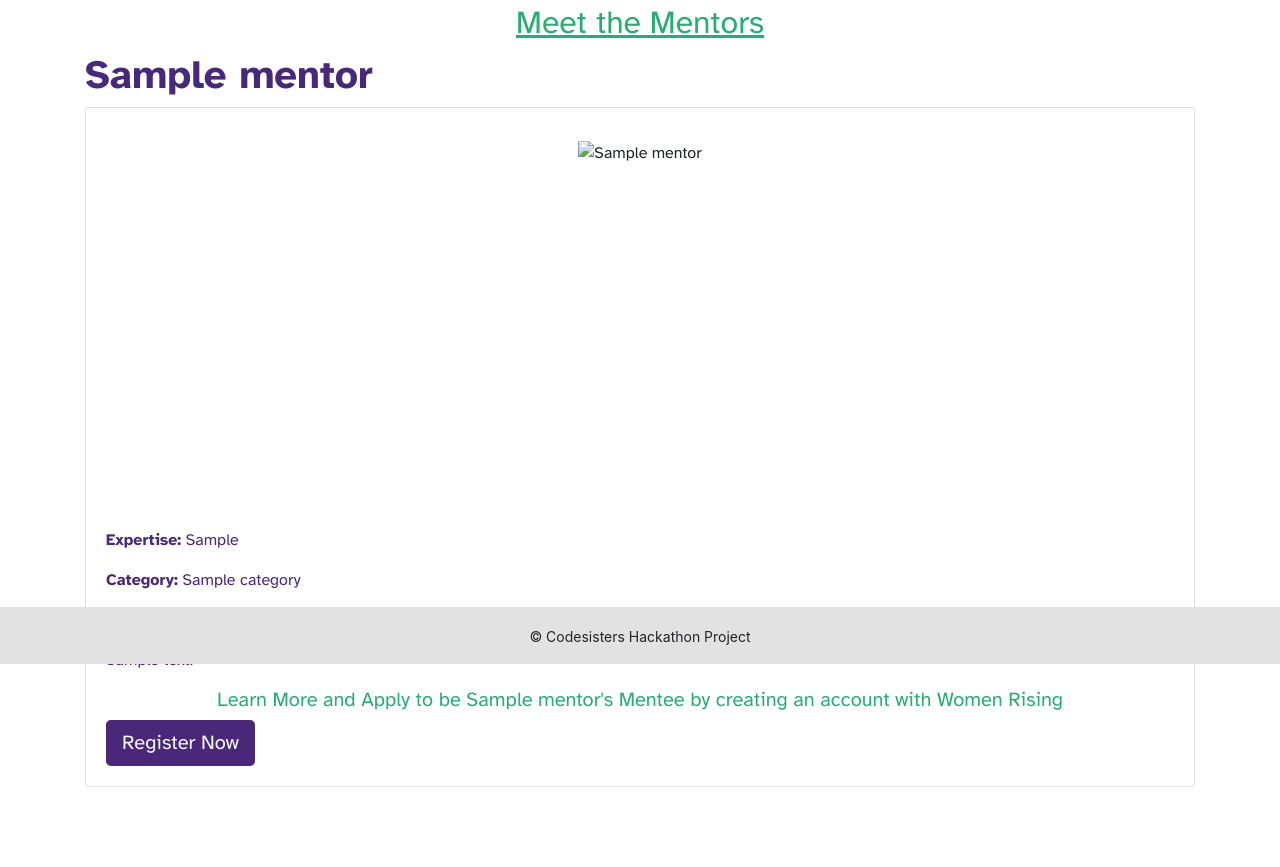
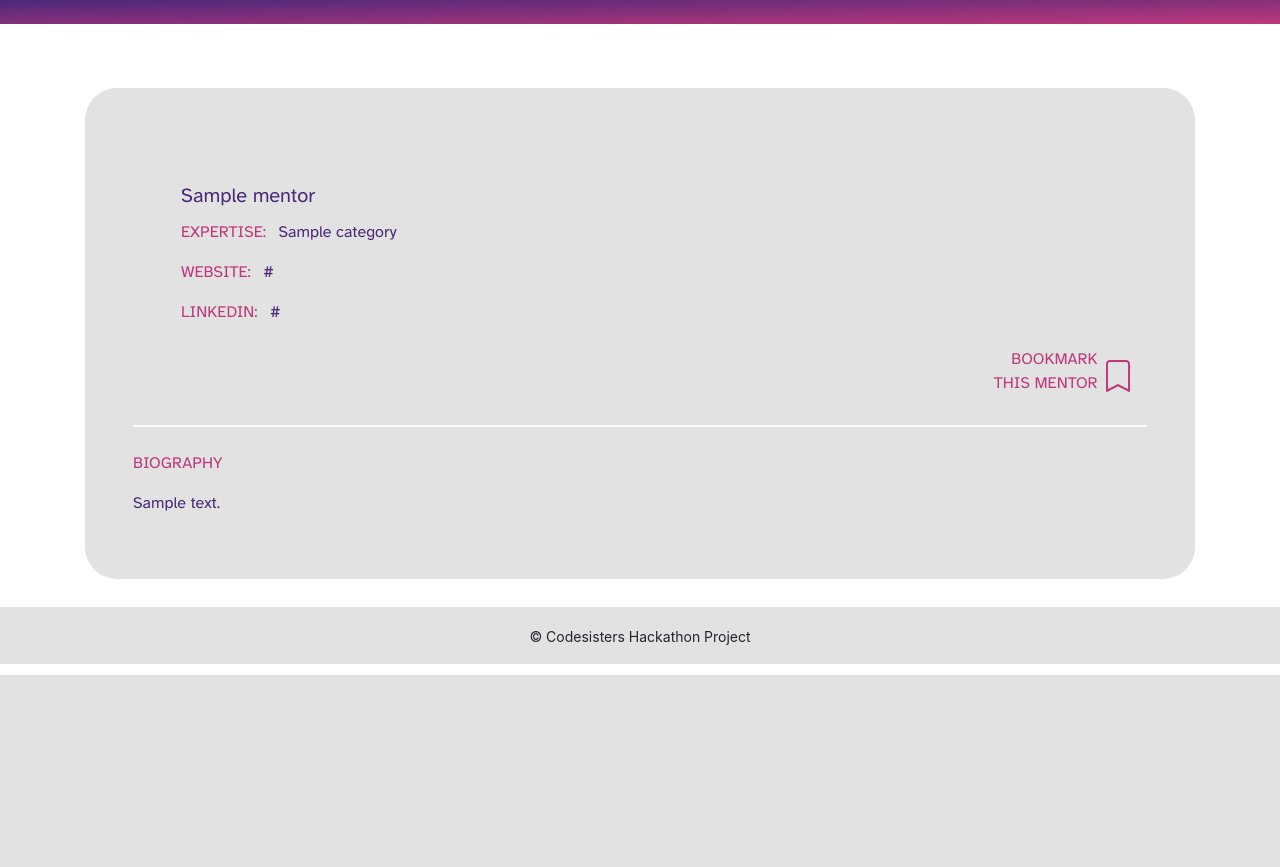
Before and after one commit to rachel-o-donnell/rising-women, a Django app: a page that uses mentors/templates/mentor-detail.html in a window 1280 px wide. Shown: the part 136-1003 px from the top of the page. After the commit the page ends 811 px from the top, so only its background shows below. Run offline with Django 3.2, Linux system fonts and the light colour scheme; tables that the repository leaves empty hold one stand-in row (values such as "Sample post").

Commit message:
mentor detail styling 2

```diff
--- a/mentors/templates/mentor-detail.html
+++ b/mentors/templates/mentor-detail.html
@@ -1,47 +1,47 @@
 {% extends "base.html" %}
 {% load static %}
 
-{% block extra_title %}{{ object.name }} | {% endblock %}
-
 {% block content %}
-
-<div class="container mb-5">
+    {% include 'includes/header-separator-bar.html' %}
+    <div class="container mt-5 mb-5">
         <div class="row">
-        <div class="col text-center mt-1">
-            <!-- PAGE HEADING -->
-            <h2 class="display-5 text-center myy-5 color-green"><u>Meet the Mentors</u></h2>
+            <div class="col">
+                <div class="card mt-3 mb-3 text-center bg-light-grey border-0 rounded-card color-dark-purple">
+                    <div class="card-body p-5">
+                        <div class="d-flex">
+                            {% if "placeholder" in object.image.url %}
+                                <img class="card-img-top rounded-circle detail-card-image"
+                                     src="https://res.cloudinary.com/dwjq6izv5/image/upload/v1676992902/PP1/blank-profile-picture-g64a2ffd0b_640_bsdtib.png">
+                            {% else %}
+                                <img class="card-img-top rounded-circle detail-card-image" src='{{ object.image.url }}'>
+                            {% endif %}
+                            <div class="text-left ml-5">
+                                <h5 class="card-title mt-5">
+                                    {{ object.name }}
+                                </h5>
+                                <p><span class="text-uppercase color-pink mr-2">Expertise:</span> {{ object.category }}
+                                </p>
+                                <p><span class="text-uppercase color-pink mr-2">Website:</span> {{ object.website }}</p>
+                                <p><span class="text-uppercase color-pink mr-2">Linkedin:</span> {{ object.linkedin }}
+                                </p>
                             </div>
                         </div>
-    <!-- INDIVIDUAL MENTOR DETAIL -->
-    <h1 class="color-dark-purple"><b>{{ object.name }}</b></h1>
-    <div class="card mb-3">
-        <img class="card-img-top mentorimg mx-auto" src="{{ object.image.url }}" alt="{{ object.name }}">
-        <div class="card-body">
-            <p class="profilefont"><strong>Expertise:</strong> {{ object.expertise }}</p>
-            <p class="profilefont"><strong>Category:</strong> {{ object.category.name }}</p>
-            <p class="profilefont" class="profilefont"><strong>Subcategory:</strong> {{ object.subcategory.name }}</p>
-            <p class="profilefont">{{ object.bio }}</p>
-
-            <div>
-                <p class="h5 text-center color-green">Learn More and Apply to be {{ object.name }}'s Mentee by creating an account with Women Rising</p>
-                <button class="btn-lg text-light" id="buttonallauth">Register Now</button>
-            </div>
-
-            {% if request.user.is_authenticated %}
-            <div>
-                <a href="{{ object.linkedin }}" class="text-decoration-none" target="_blank" rel="noopener" aria-label="Link to {{ object.linkedin }}">
-                    Connect with {{ object.name }} on LinkedIn
+                        <div class="text-right">
+                            <a href="{% url 'mentor-detail' mentor.slug %}" class="btn color-pink text-uppercase">
+                                <span class="d-inline-block text-right">Bookmark<br/>this mentor</span>
+                                <span class="d-inline-block">
+                                    <i style="font-size: 2rem" class="bi bi-bookmark"></i>
+                                </span>
                             </a>
                         </div>
-            <div>
-                <a href="{{ object.website }}" class="text-decoration-none" target="_blank" rel="noopener" aria-label="Link to {{ object.website }}">
-                    Learn more abour {{ object.name }} by visiting her website.
-                </a>
-            </div>
-            {% endif %}
+                        <hr class="border border-white"/>
+                        <div class="text-left mt-4">
+                            <p class="text-uppercase color-pink text-small">Biography</p>
+                            <p>{{ object.bio }}</p>
                         </div>
                     </div>
                 </div>
-
-
+            </div>
+        </div>
+    </div>
 {% endblock %}
--- a/static/css/style.css
+++ b/static/css/style.css
@@ -66,6 +66,11 @@ header {
     width: auto;
 }
 
+.detail-card-image {
+    height: 200px;
+    width: auto;
+}
+
 /* Main Section */
 
 /* bootstrap toasts */
```
Lines whose indentation alone changed are shown as unchanged.
